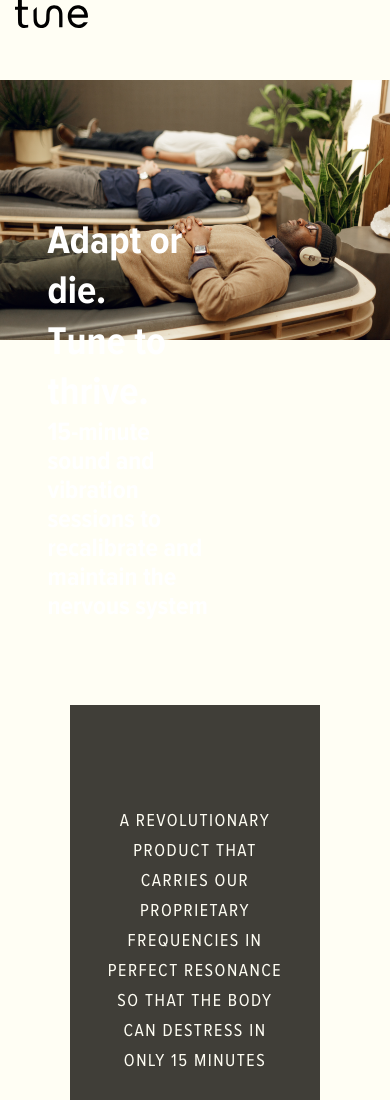
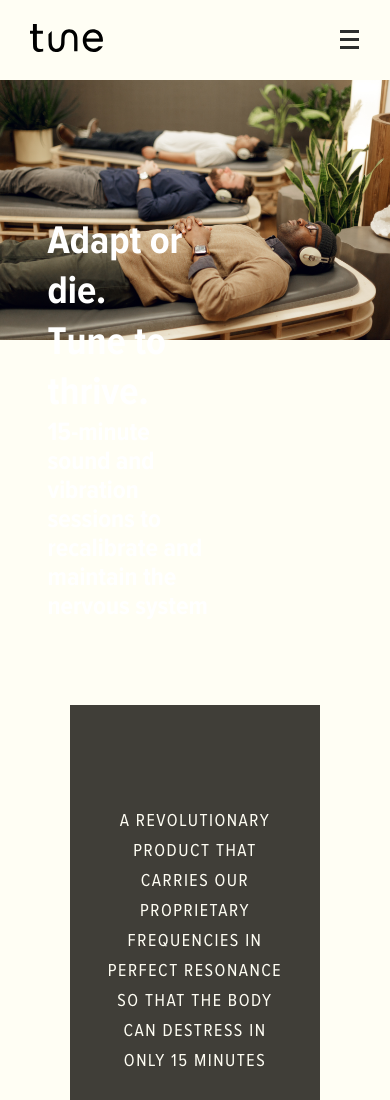
Before and after one commit to jasbneal/CompanyHomeProject_Tune, a plain HTML site: page index.html in a window 390 px wide. Shown: the top 1100 px of the page. Drawn offline with Linux system fonts and the light colour scheme; files whose address does not match are found by name.

Commit message:
format mobile navigation bar

```diff
--- a/assets/style.css
+++ b/assets/style.css
@@ -115,11 +115,8 @@ header {
     z-index: 10;
 }
 
+.desktop-nav,
 .mobile-nav {
-    display: none;
-}
-
-.desktop-nav {
     max-width: 1280px;
     min-width: 770px;
     width: 100%;
@@ -132,6 +129,10 @@ header {
     justify-content: space-between;
     align-items: center;
     font-family: 'Proxima Nova Condensed Bold';
+}
+
+.mobile-nav {
+    display: none;
 }
 
 .desktop-nav ul {
@@ -169,6 +170,21 @@ header {
 
     .mobile-nav {
         display: inline-flex;
+        min-width: 100px;
+        padding: 5px 15px;
+    }
+
+    .hamburger-menu {
+        height: 20px;
+        width: 50px;
+        padding: 0 15px;
+    }
+
+    .hb-line {
+        width: 19px;
+        height: 3px;
+        background-color:#2C2E2C;
+        margin-bottom: 5px;
     }
 }
 
--- a/index.html
+++ b/index.html
@@ -30,9 +30,9 @@
                 <a href="./index.html"><img src="./assets/images//tune_logodark.svg"></a>
             </div>
             <div class="hamburger-menu">
-                <br>
-                <br>
-                <br>
+                <div class="hb-line"></div>
+                <div class="hb-line"></div>
+                <div class="hb-line"></div>
             </div>
         </nav>
     </header>
```
